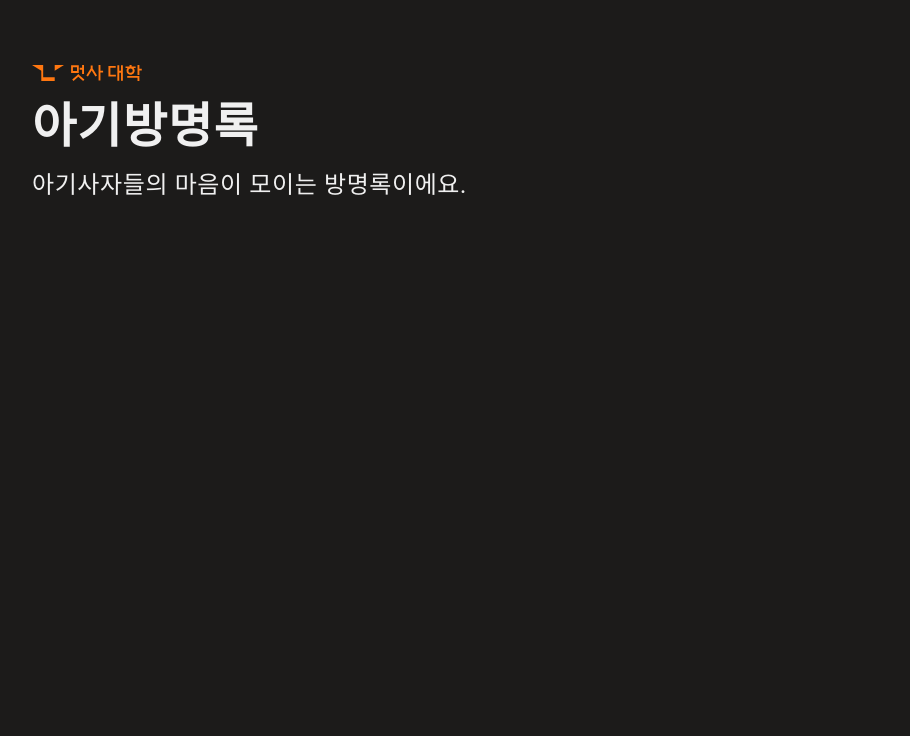
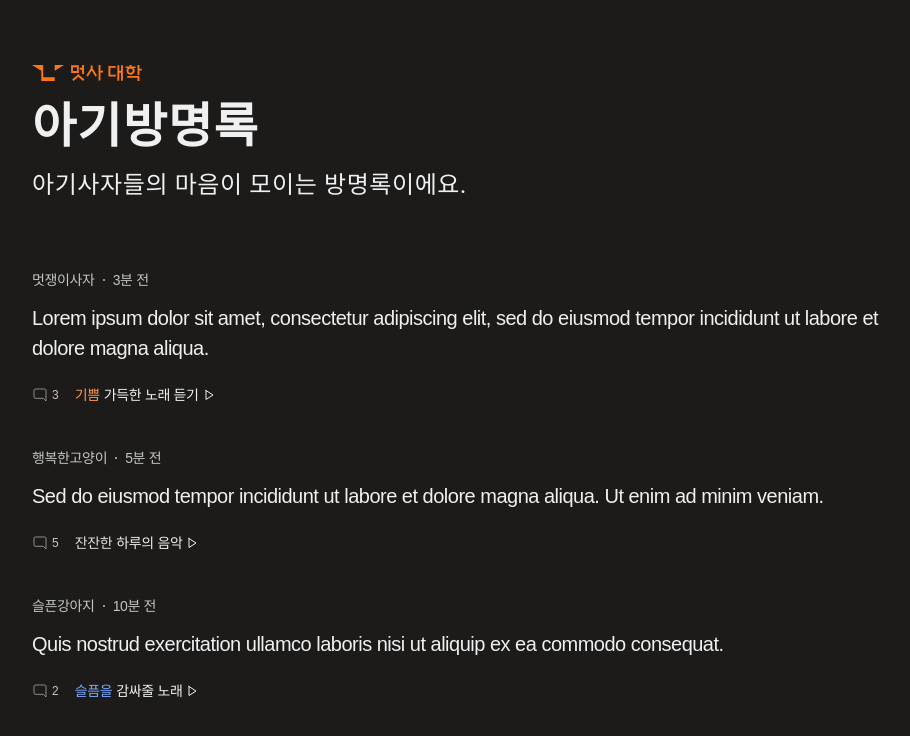
Before and after one commit to LIKELION-SEOULTECH/BabyGuestbook-Front, a React (Vite) app: page / in a window 1280 px wide. Shown: the top 736 px of the page, without its empty margins (176-1086 px from the left). Built offline with nearby package versions, Linux system fonts and the light colour scheme; a web font is replaced by a local one.

Commit message:
feat: implement GuestbookList

```diff
--- a/src/App.tsx
+++ b/src/App.tsx
@@ -1,9 +1,15 @@
+import GuestbookList from "./components/guestbook/GuestbookList";
 import Header from "./components/layout/Header";
+import { mockGuestbookItems } from "./constants/mockData";
 
 function App() {
     return (
-        <div className="w-full max-w-4xl mx-auto px-4 pt-16 pb-12">
+        <div className="max-w-4xl mx-auto px-4 pt-16 pb-12">
             <Header />
+
+            <div className="h-16"></div>
+
+            <GuestbookList items={mockGuestbookItems} />
         </div>
     );
 }
--- /dev/null
+++ b/src/components/guestbook/GuestbookList.tsx
@@ -0,0 +1,22 @@
+import GuestbookItem, { GuestbookItemProps } from "./GuestbookItem";
+
+export interface GuestbookListProps {
+    items: GuestbookItemProps[];
+}
+
+/**
+ * 방명록 리스트 뷰 입니다.
+ *
+ * @param items - GuestbookItem[]
+ */
+function GuestbookList({ items }: GuestbookListProps) {
+    return (
+        <div className="flex flex-col gap-12">
+            {items.map((item, index) => (
+                <GuestbookItem key={index} {...item} />
+            ))}
+        </div>
+    );
+}
+
+export default GuestbookList;
```
